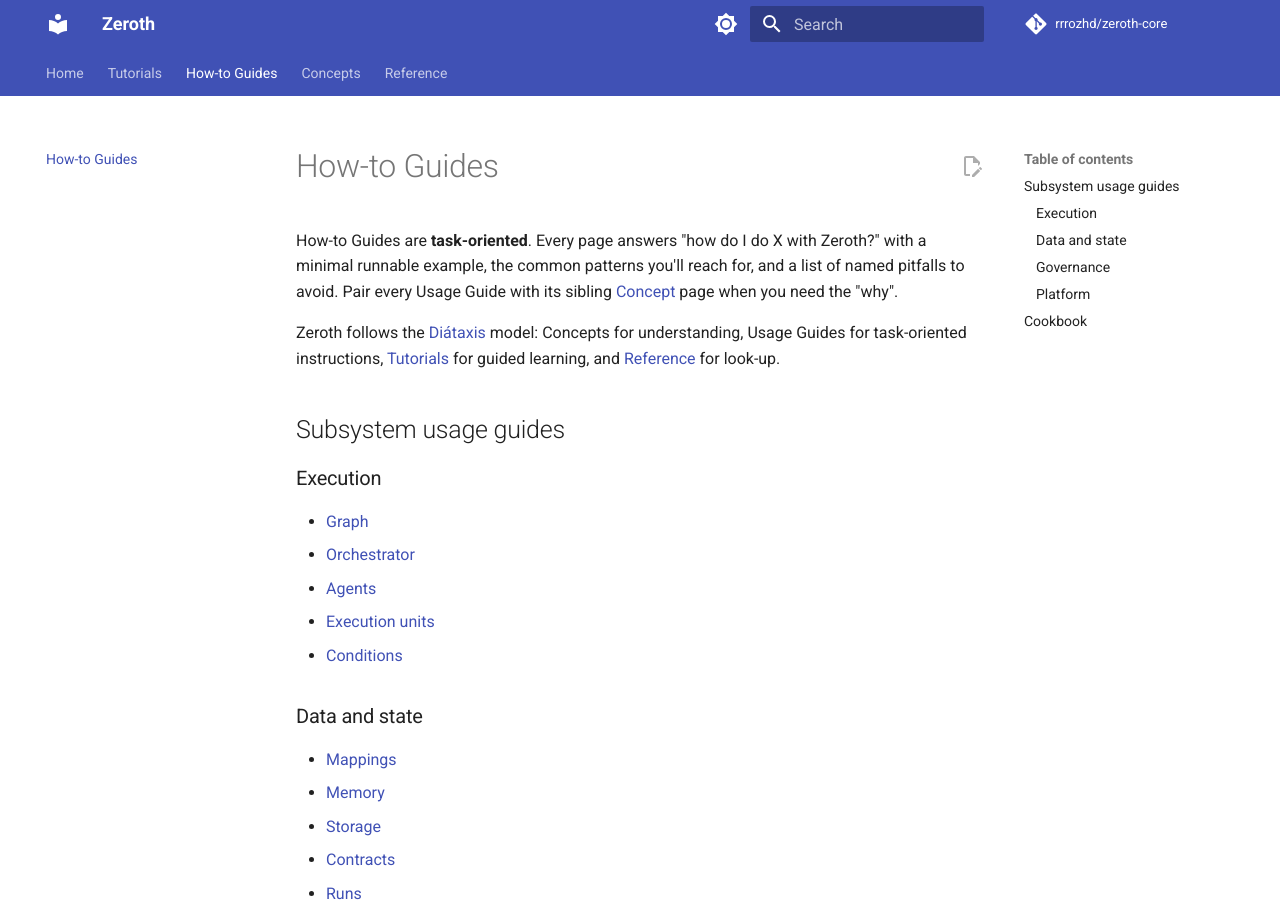
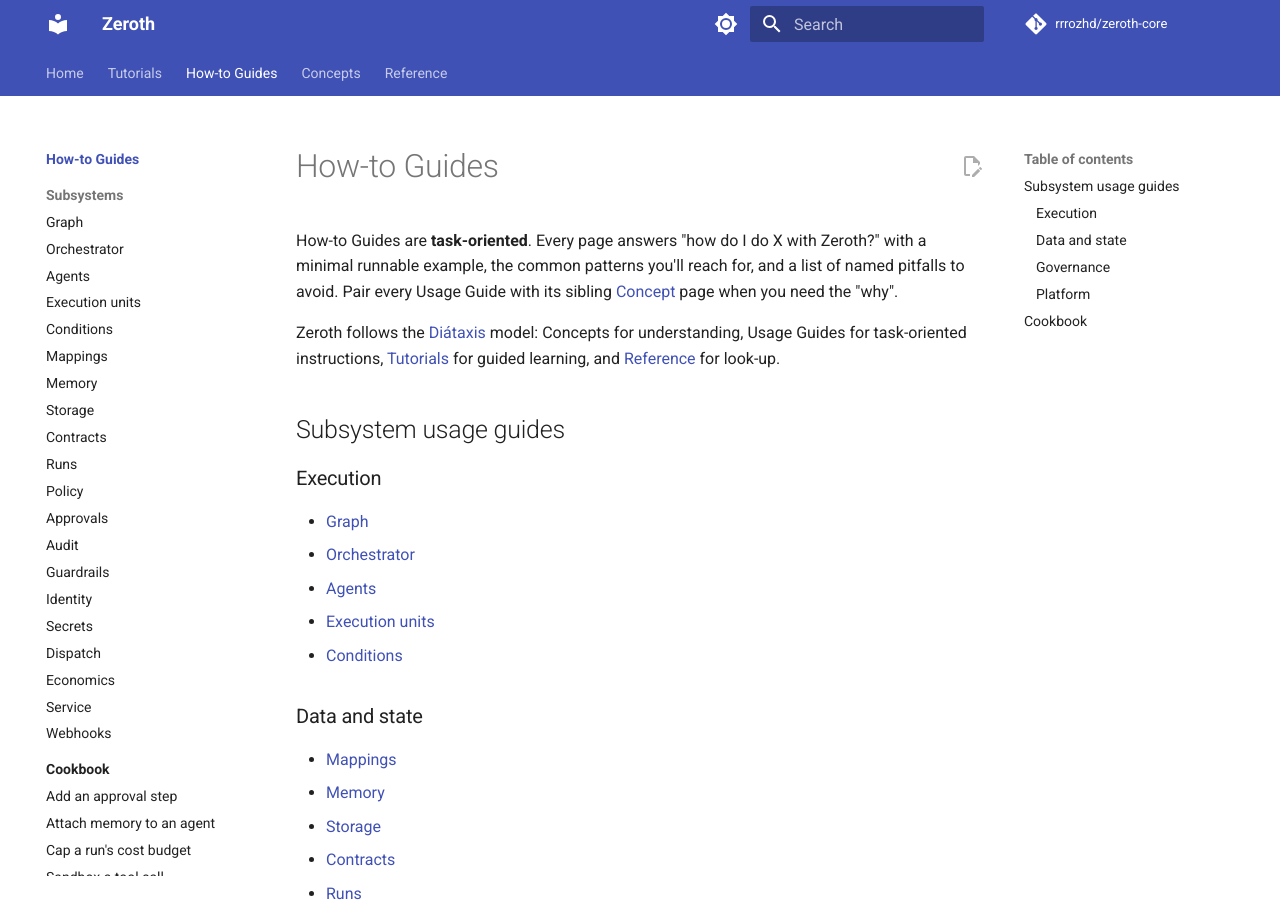
Before and after one commit to rrrozhd/zeroth-core, an MkDocs documentation site: the page built from docs/how-to/index.md, in a window 1280 px wide and 900 px high. Built offline with MkDocs 1.6.1 and Material for MkDocs 9.7.7, drawn with Linux system fonts in a browser that asks for light colours; comment, search, counter and statistics services are not loaded; some of the changed lines change nothing that is shown.

Commit message:
chore(31-05): finalize mkdocs nav and extend CI example matrix
- mkdocs.yml: full nav with 20 concepts, 20 usage guides, 10 cookbook recipes
- examples.yml: 10 new run steps (approval_step..secret_injection)
- Existing 4 example steps preserved

```diff
--- a/mkdocs.yml
+++ b/mkdocs.yml
@@ -69,8 +69,61 @@
     - Governance Walkthrough: tutorials/governance-walkthrough.md
   - How-to Guides:
     - how-to/index.md
+    - Subsystems:
+      - Graph: how-to/graph.md
+      - Orchestrator: how-to/orchestrator.md
+      - Agents: how-to/agents.md
+      - Execution units: how-to/execution-units.md
+      - Conditions: how-to/conditions.md
+      - Mappings: how-to/mappings.md
+      - Memory: how-to/memory.md
+      - Storage: how-to/storage.md
+      - Contracts: how-to/contracts.md
+      - Runs: how-to/runs.md
+      - Policy: how-to/policy.md
+      - Approvals: how-to/approvals.md
+      - Audit: how-to/audit.md
+      - Guardrails: how-to/guardrails.md
+      - Identity: how-to/identity.md
+      - Secrets: how-to/secrets.md
+      - Dispatch: how-to/dispatch.md
+      - Economics: how-to/econ.md
+      - Service: how-to/service.md
+      - Webhooks: how-to/webhooks.md
+    - Cookbook:
+      - how-to/cookbook/index.md
+      - Add an approval step: how-to/cookbook/approval-step.md
+      - Attach memory to an agent: how-to/cookbook/attach-memory.md
+      - Cap a run's cost budget: how-to/cookbook/budget-cap.md
+      - Sandbox a tool call: how-to/cookbook/sandbox-tool.md
+      - Retry a failing webhook: how-to/cookbook/webhook-retry.md
+      - Block a tool call via policy: how-to/cookbook/policy-block.md
+      - Query the audit trail: how-to/cookbook/audit-query.md
+      - Hand off between agents: how-to/cookbook/agent-handoff.md
+      - Branch on a condition: how-to/cookbook/condition-branch.md
+      - Inject a secret: how-to/cookbook/secret-injection.md
   - Concepts:
     - concepts/index.md
+    - Graph: concepts/graph.md
+    - Orchestrator: concepts/orchestrator.md
+    - Agents: concepts/agents.md
+    - Execution units: concepts/execution-units.md
+    - Conditions: concepts/conditions.md
+    - Mappings: concepts/mappings.md
+    - Memory: concepts/memory.md
+    - Storage: concepts/storage.md
+    - Contracts: concepts/contracts.md
+    - Runs: concepts/runs.md
+    - Policy: concepts/policy.md
+    - Approvals: concepts/approvals.md
+    - Audit: concepts/audit.md
+    - Guardrails: concepts/guardrails.md
+    - Identity: concepts/identity.md
+    - Secrets: concepts/secrets.md
+    - Dispatch: concepts/dispatch.md
+    - Economics: concepts/econ.md
+    - Service: concepts/service.md
+    - Webhooks: concepts/webhooks.md
   - Reference:
     - reference/index.md
     - Python API: reference/python-api.md
```
Also changed, not shown: 1 other file.
